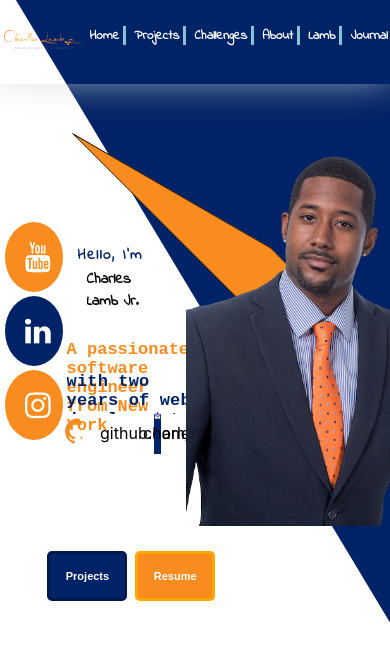
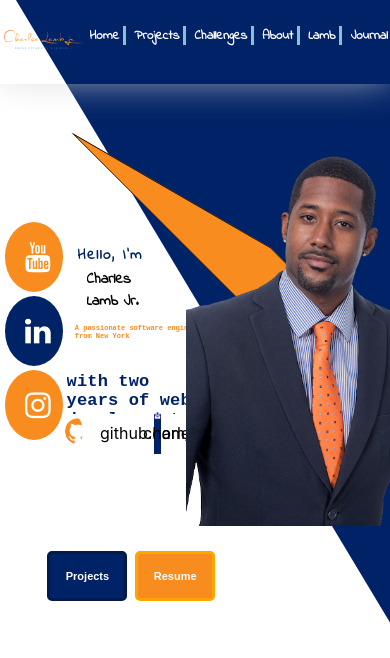
Before and after one commit to cyberstizz/charleslambjr, a React (Create React App) app: page / in a window 390 px wide. Shown: the top 658 px of the page. Built offline with nearby package versions, Linux system fonts and the light colour scheme; a web font is replaced by a local one.

Commit message:
resized top slogan

```diff
--- a/src/App.css
+++ b/src/App.css
@@ -746,12 +746,12 @@ overflow: hidden;
 .topSlogan{
   height: 5vh;
   width: 34vw;
-  margin-top: 10rem;
-  margin-left: 9.9vw;
+  margin-top: 9rem;
+  margin-left: 12vw;
   position: absolute;
   color: rgb(249, 140, 31);
   font-weight: bold;
-  font-size: 17px;
+  font-size: 7px;
   font-family: 'Courier New', Courier, monospace;
   overflow: visible;
 }
```
